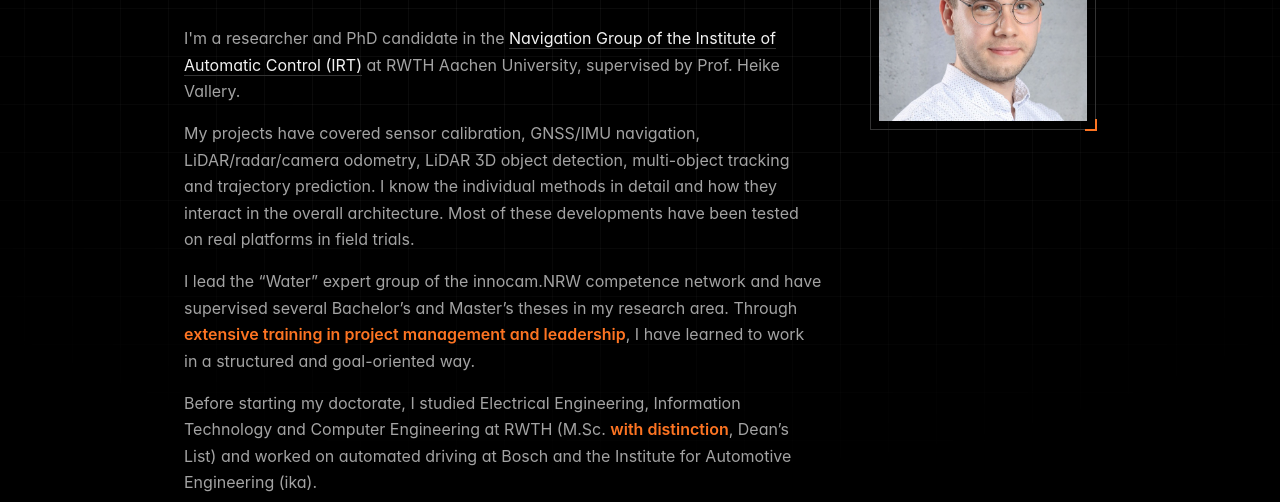
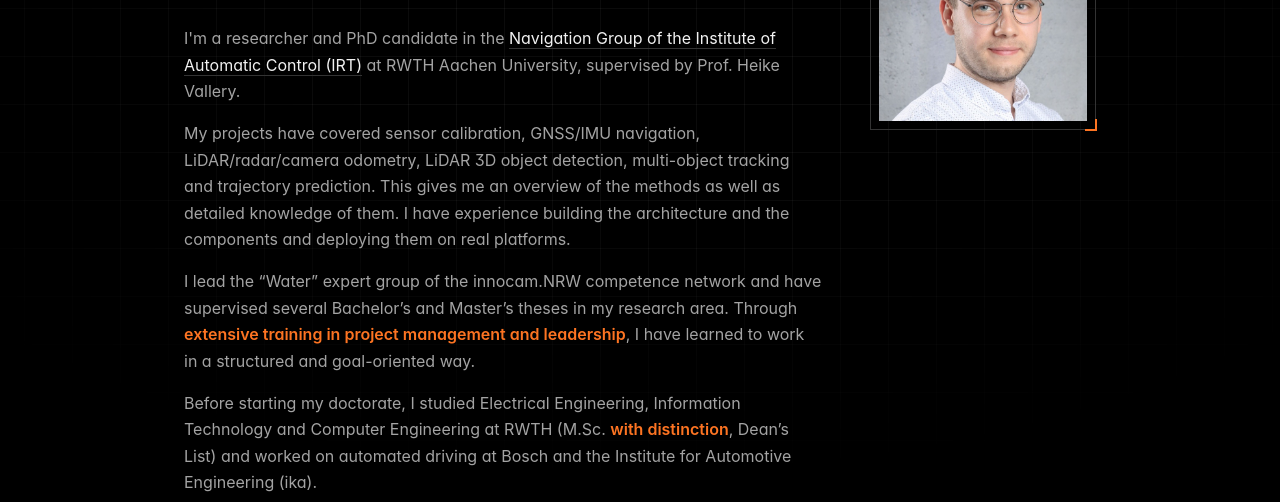
Before and after one commit to TimRehbronn/TimRehbronn.github.io, an Astro site: page / in a window 1280 px wide. Shown: the part 241-743 px from the top of the page. Built offline with nearby package versions, Linux system fonts and the light colour scheme; Astro itself is replaced by a stand-in of ours; some packages are replaced by stand-ins of ours.

Commit message:
About: overview, detailed knowledge and deployment experience
Co-Authored-By: Claude Opus 5.5 <noreply@anthropic.com>

```diff
--- a/src/pages/index.astro
+++ b/src/pages/index.astro
@@ -33,7 +33,7 @@ const jsonLd = {
       <h1>{SITE.name}</h1>
       <p class="lead"><span class="accent">State estimation and sensor fusion</span> for autonomous systems.</p>
       <p>I'm a researcher and PhD candidate in the <a href="https://www.irt.rwth-aachen.de">Navigation Group of the Institute of Automatic Control (IRT)</a> at RWTH Aachen University, supervised by Prof. Heike Vallery.</p>
-      <p>My projects have covered sensor calibration, GNSS/IMU navigation, LiDAR/radar/camera odometry, LiDAR 3D object detection, multi-object tracking and trajectory prediction. I know the individual methods in detail and how they interact in the overall architecture. Most of these developments have been tested on real platforms in field trials.</p>
+      <p>My projects have covered sensor calibration, GNSS/IMU navigation, LiDAR/radar/camera odometry, LiDAR 3D object detection, multi-object tracking and trajectory prediction. This gives me an overview of the methods as well as detailed knowledge of them. I have experience building the architecture and the components and deploying them on real platforms.</p>
       <p>I lead the “Water” expert group of the innocam.NRW competence network and have supervised several Bachelor’s and Master’s theses in my research area. Through <strong>extensive training in project management and leadership</strong>, I have learned to work in a structured and goal-oriented way.</p>
       <p>Before starting my doctorate, I studied Electrical Engineering, Information Technology and Computer Engineering at RWTH (M.Sc. <strong>with distinction</strong>, Dean’s List) and worked on automated driving at Bosch and the Institute for Automotive Engineering (ika).</p>
       <SocialLinks />
```
